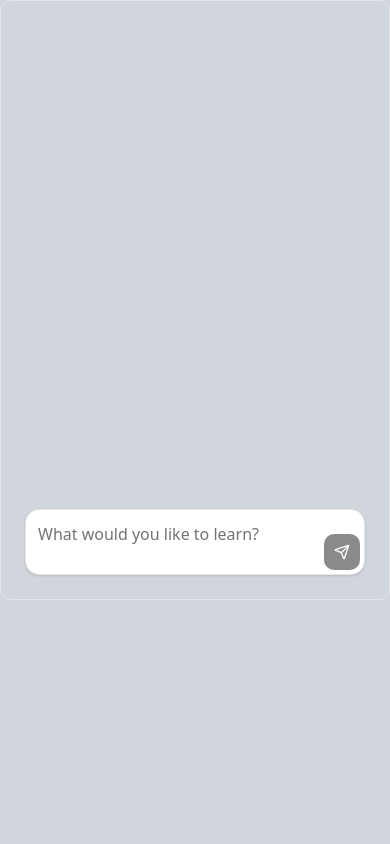
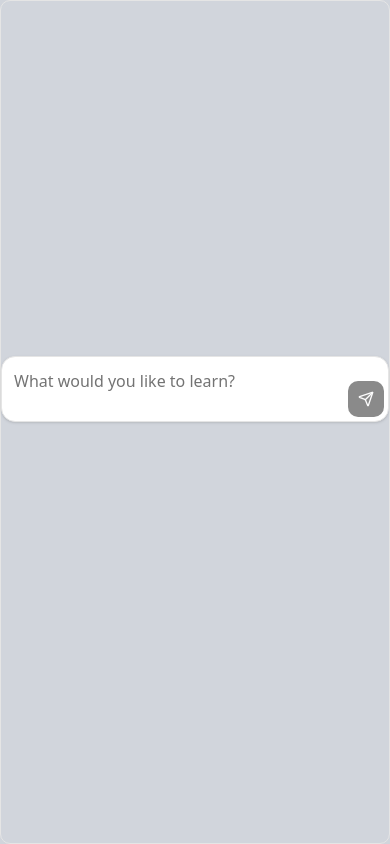
Before and after one commit to bernaskino/learnit, a Next.js app: page / in a window 390 px wide. Built offline with nearby package versions, Linux system fonts and the light colour scheme; what harden-react-markdown would draw is missing.

Commit message:
ui: responsive chat layout

```diff
--- a/src/components/chat.tsx
+++ b/src/components/chat.tsx
@@ -18,10 +18,12 @@ import {
 import { useState } from "react";
 import { useChat } from "@ai-sdk/react";
 import { Response } from "@/components/ai-elements/response";
+import { cn } from "@/lib/utils";
 
 const ConversationDemo = () => {
   const [input, setInput] = useState("");
   const { messages, sendMessage, status } = useChat();
+  const isChatEmpty = messages.length == 0;
 
   const handleSubmit = (e: React.FormEvent) => {
     e.preventDefault();
@@ -32,7 +34,7 @@ const ConversationDemo = () => {
   };
 
   return (
-    <div className="relative mx-auto size-full h-[600px] max-w-4xl rounded-lg border p-6">
+    <div className="relative mx-auto size-full h-full min-h-[600px] max-w-4xl rounded-lg border">
       <div className="flex h-full flex-col">
         <Conversation>
           <ConversationContent>
@@ -60,7 +62,13 @@ const ConversationDemo = () => {
 
         <Input
           onSubmit={handleSubmit}
-          className="relative mx-auto mt-4 w-full max-w-2xl"
+          className={cn(
+            "absolute bottom-8 left-1/2 mt-4 w-full max-w-2xl -translate-x-1/2",
+            "transition-all duration-500 ease-in-out",
+            {
+              "bottom-1/2": isChatEmpty,
+            },
+          )}
         >
           <PromptInputTextarea
             value={input}
```
